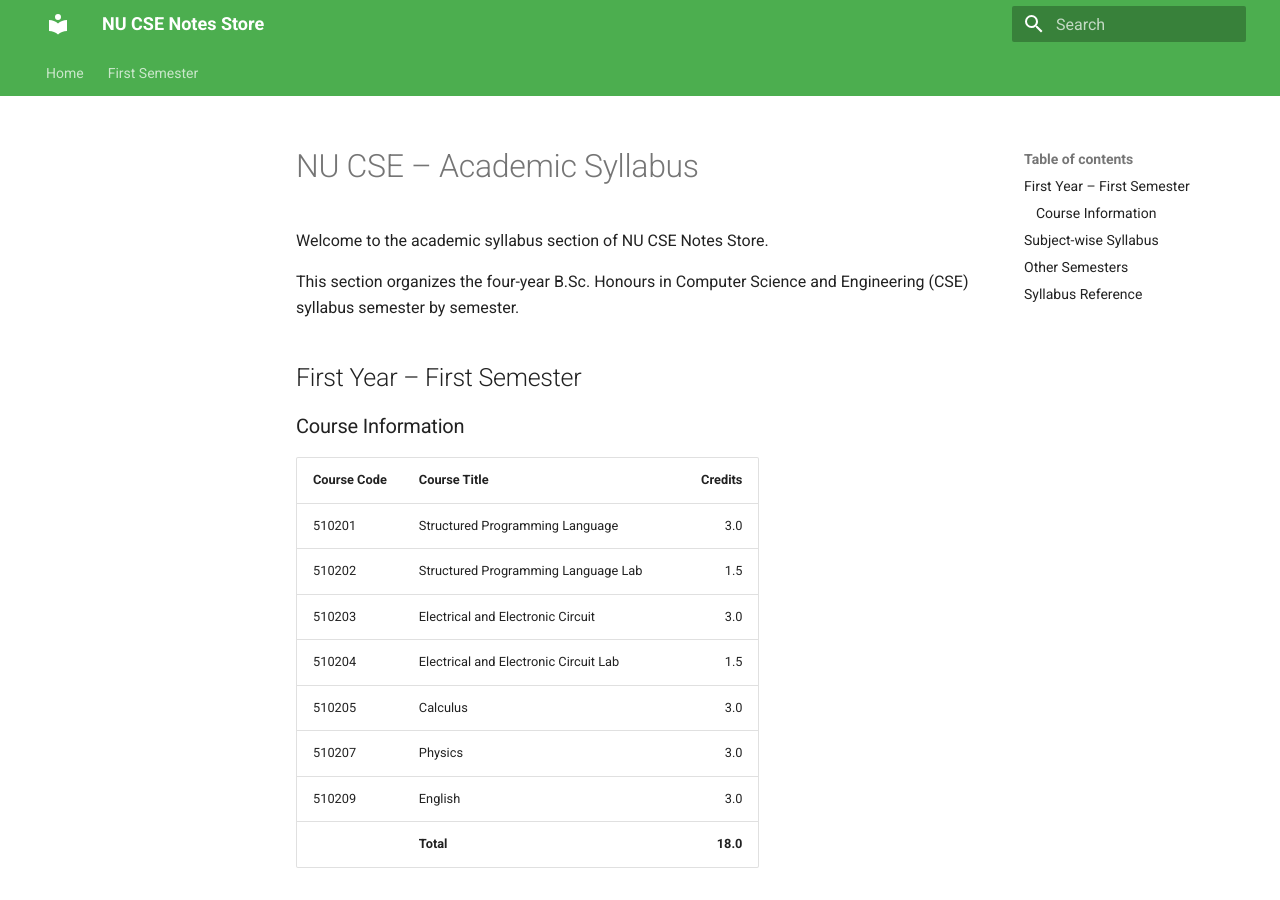
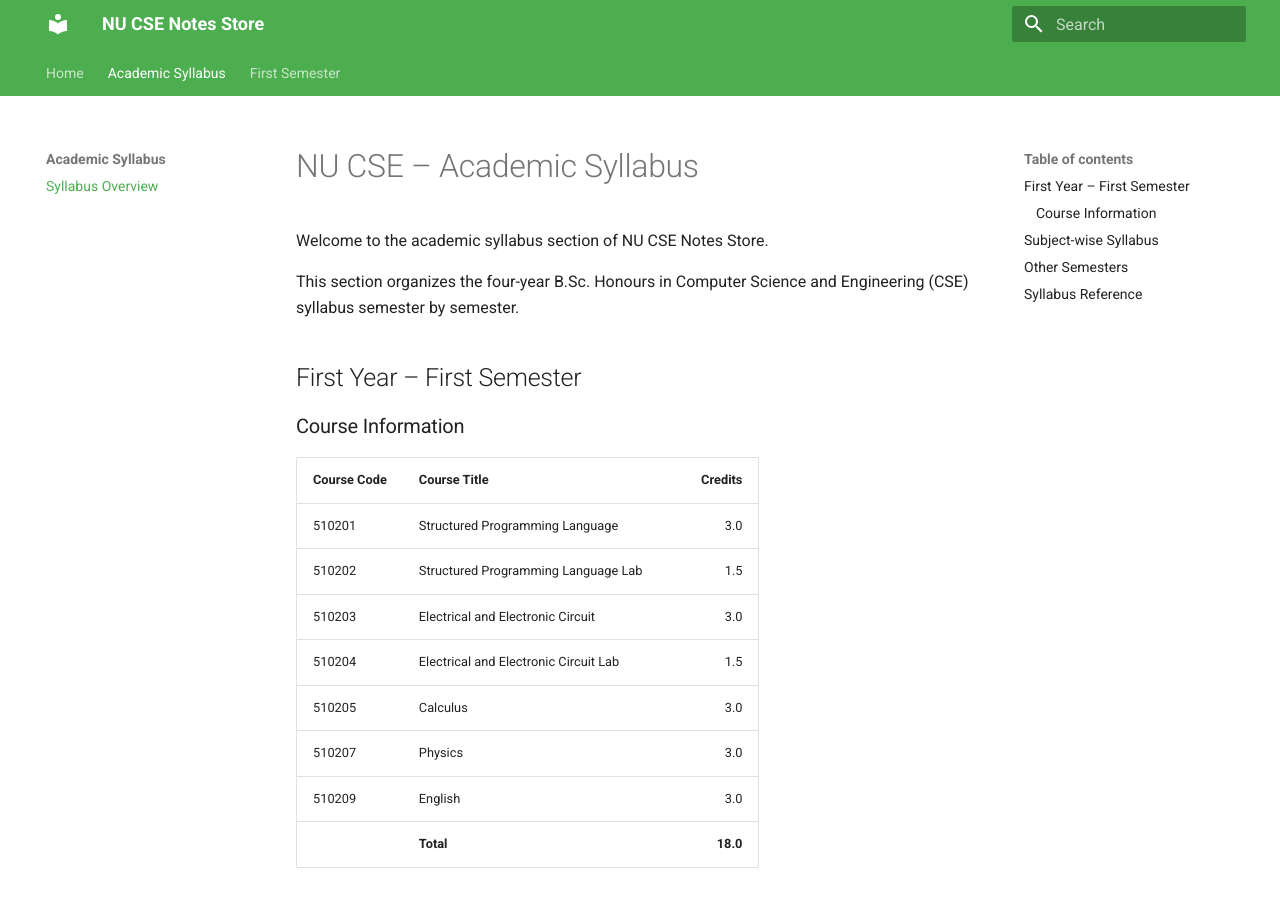
Before and after one commit to taimiyatahsin0-png/nu-cse-notes-store, an MkDocs documentation site: the page built from docs/syllabus/index.md, in a window 1280 px wide and 900 px high. Built offline with MkDocs 1.6.1 and Material for MkDocs 9.7.7, drawn with Linux system fonts in a browser that asks for light colours.

Commit message:
Update mkdocs.yml to include Academic Syllabus
Added Academic Syllabus section to navigation.

```diff
--- a/mkdocs.yml
+++ b/mkdocs.yml
@@ -1,4 +1,3 @@
-
 
 site_name: NU CSE Notes Store
 site_description: Free CSE Notes and Study Resources for National University Students
@@ -19,6 +18,9 @@ theme:
 nav:
   - Home: index.md
 
+  - Academic Syllabus:
+      - Syllabus Overview: syllabus/index.md
+
   - First Semester:
       - SPL (510201): subjects/spl/index.md
       - SPL Lab (510202): subjects/spl-lab/index.md
```
